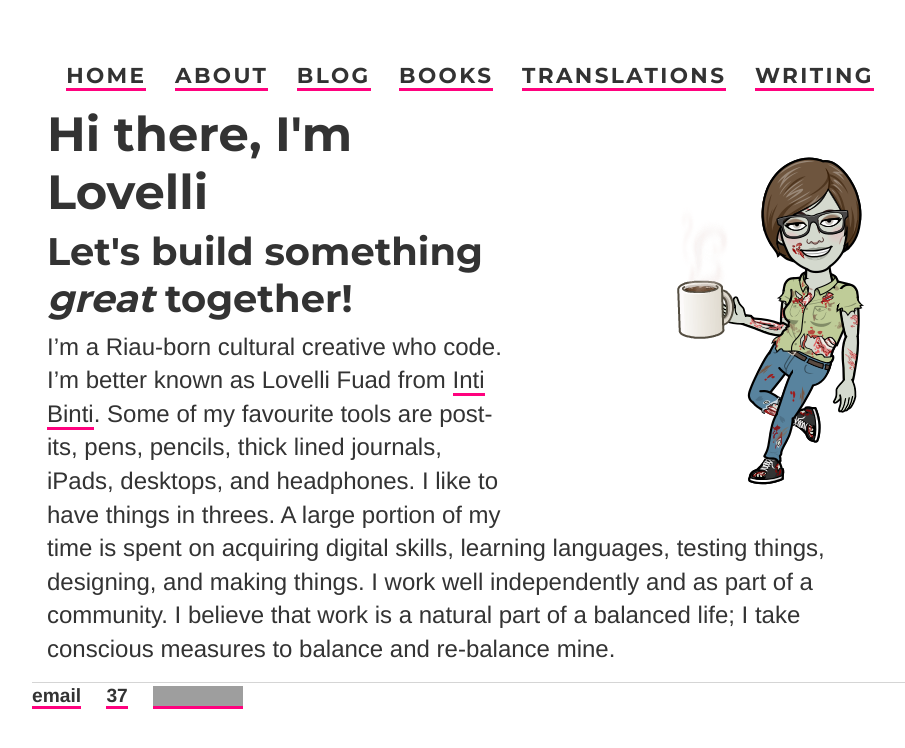
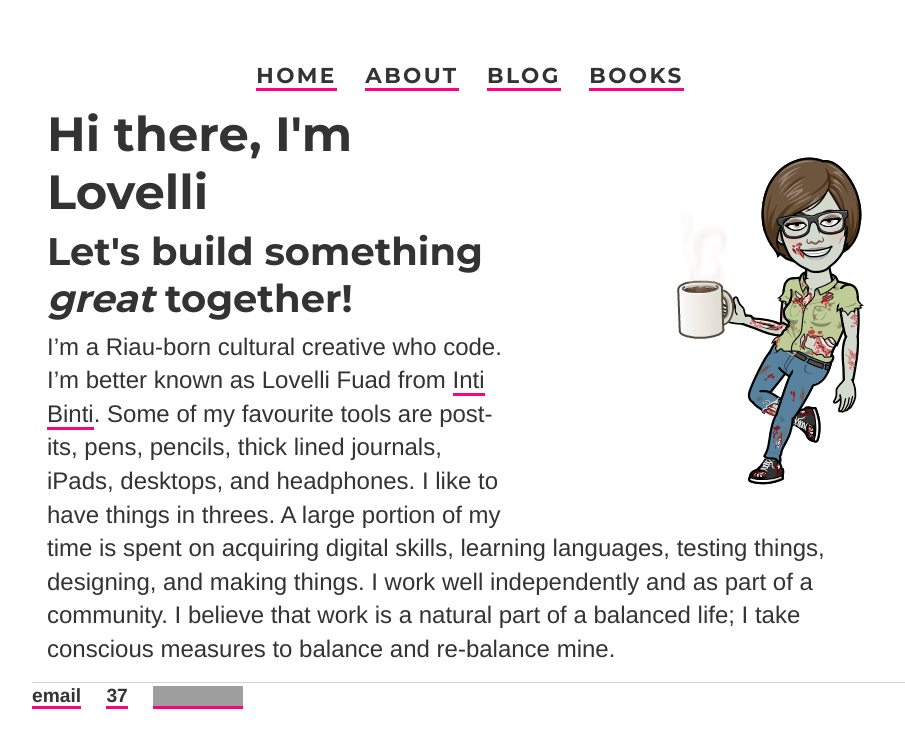
Before and after one commit to ariesti/ariesti.github.io, a Jekyll site: the page built from index.html, in a window 1280 px wide. Shown: the top 748 px of the page, without its empty margins (160-1065 px from the left). Built offline with Jekyll 4.4.1, drawn with Linux system fonts in a browser that asks for light colours; grey boxes are pictures that could not be loaded.

Commit message:
Update default.html

```diff
--- a/_layouts/default.html
+++ b/_layouts/default.html
@@ -24,8 +24,8 @@
 				<li><a href="/about">About</a></li>
 				<li><a href="/blog">Blog</a></li>
 				<li><a href="/books">Books</a></li>
-				<li><a href="/translations">Translations</a></li>
-				<li><a href="/writing">Writing</a></li>
+			<!--	<li><a href="/translations">Translations</a></li> -->
+			<!--	<li><a href="/writing">Writing</a></li> -->
 			<!--	<li><a href="/style">Style</a></li> -->
 	    			</ul>
 				</h6></nav>
```
